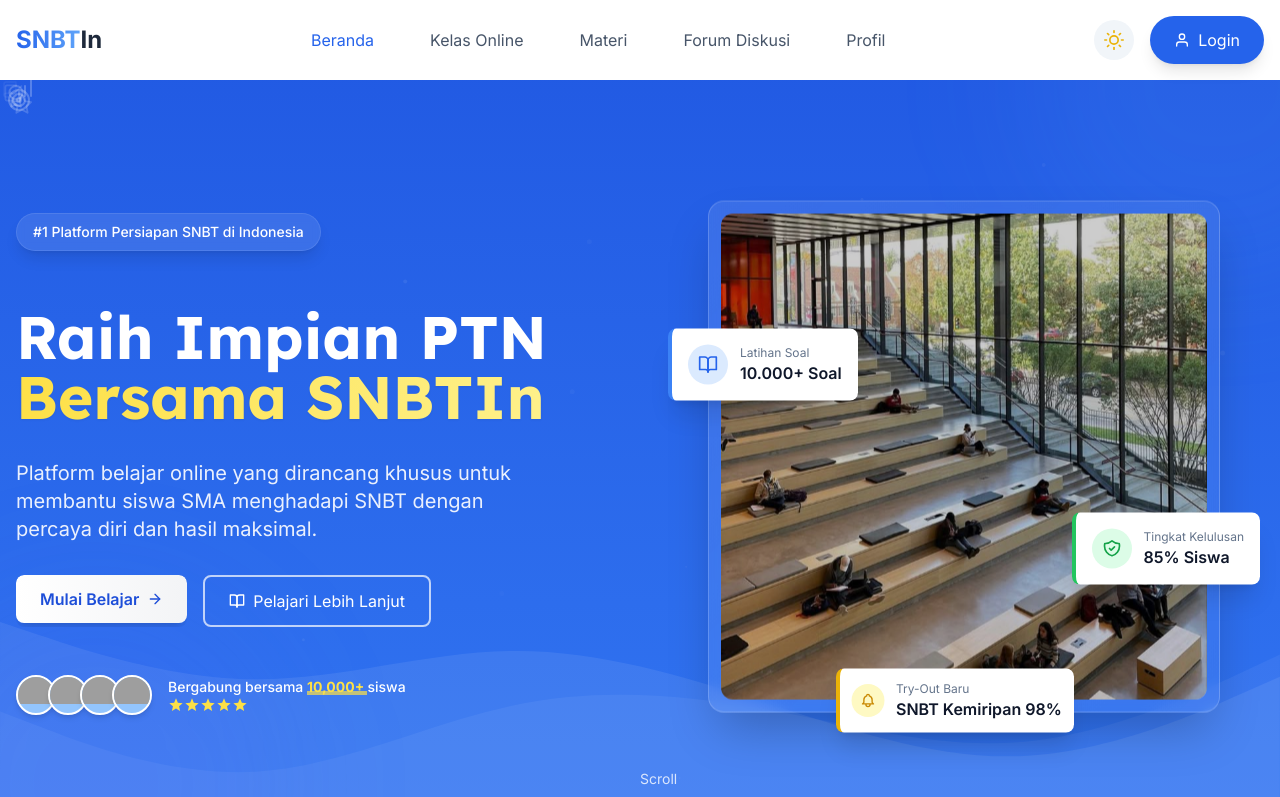
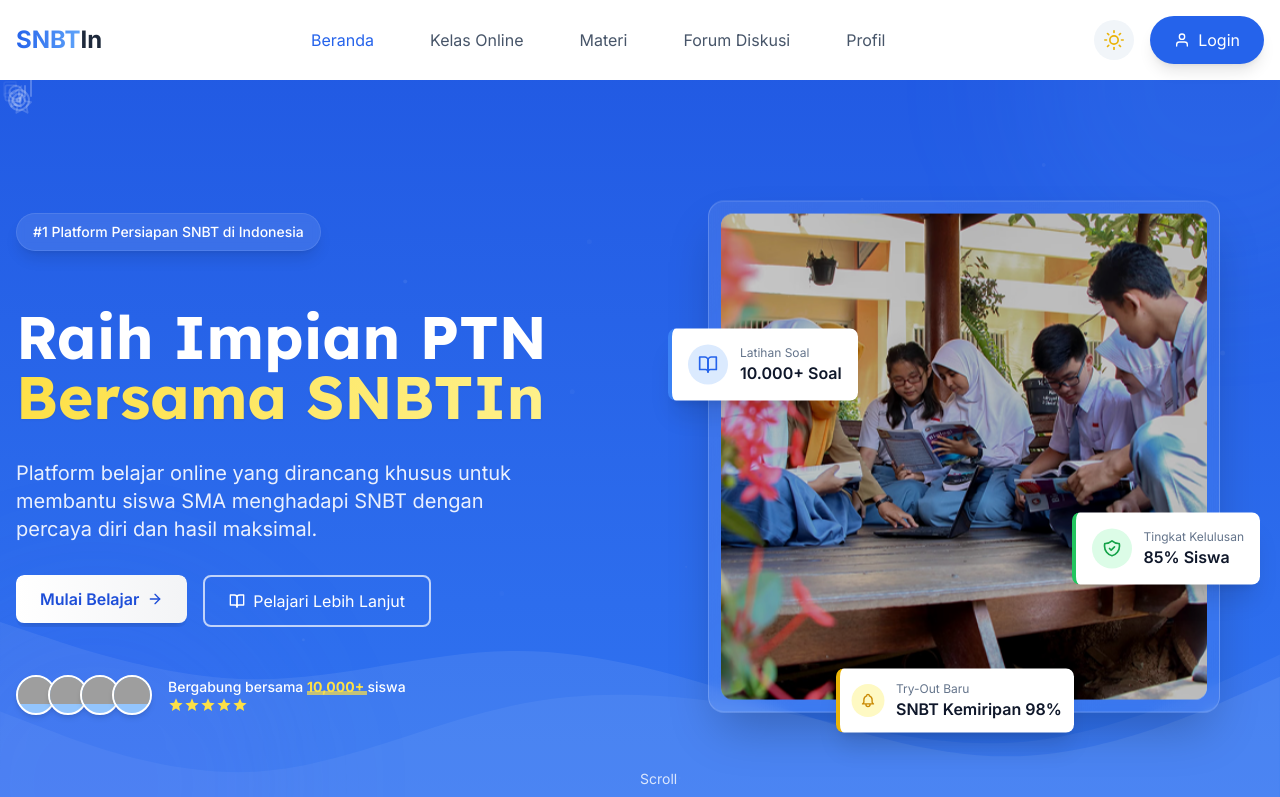
Before and after one commit to Arfazrll/SNBTIn, a Next.js app: page / in a window 1280 px wide. Shown: the top 797 px of the page. Built offline with nearby package versions, Linux system fonts and the light colour scheme; grey boxes are pictures that could not be loaded.

Commit message:
update image

```diff
--- a/src/components/home/HeroSection.tsx
+++ b/src/components/home/HeroSection.tsx
@@ -264,7 +264,7 @@
                 <div className="relative w-full h-full bg-primary-400/10 rounded-xl overflow-hidden">
                   <div className="absolute inset-0 bg-black/20 z-10 rounded-xl" />
                   <Image
-                    src="/download (5).jpeg"
+                    src="/image.png"
                     alt="Students studying with SNBTIn"
                     fill
                     className="object-cover"
--- a/src/pages/forum-diskusi.tsx
+++ b/src/pages/forum-diskusi.tsx
@@ -6,7 +6,7 @@
 import Button from '../components/ui/Button';
 import Image from 'next/image';
 
-// Definisikan interface untuk data
+
 interface ForumTopic {
   id: number;
   title: string;
@@ -29,7 +29,7 @@
 export default function ForumDiskusi() {
   const [activeTab, setActiveTab] = useState<'terbaru' | 'populer' | 'belum-terjawab'>('terbaru');
 
-  // Mock forum data
+
   const forumTopics: ForumTopic[] = [
     {
       id: 1,
--- a/src/pages/login.tsx
+++ b/src/pages/login.tsx
@@ -68,7 +68,10 @@
               <span className="text-[#ffffff]">In</span>
             </h1>
 
-            <h1 className="text-4xl font-bold text-[#4a9fff]">SNBTIn</h1>
+
+            <h6 className="text-white mb-2">
+             #1 Platform Persiapan SNBT di Indonesia
+            </h6>
 
           </div>
 
--- a/src/pages/profil.tsx
+++ b/src/pages/profil.tsx
@@ -1,4 +1,4 @@
-// src/pages/profil.js
+
 import Head from 'next/head';
 import { motion } from 'framer-motion';
 import TeamSection from '../components/profile/TeamSection';
```
Also changed, not shown: src/pages/index.tsx (+17 -18 lines), src/pages/kelas-online.tsx (+5 -5 lines), src/pages/materi.tsx (+22 -23 lines), src/pages/profil-saya.tsx (+5 -5 lines).
